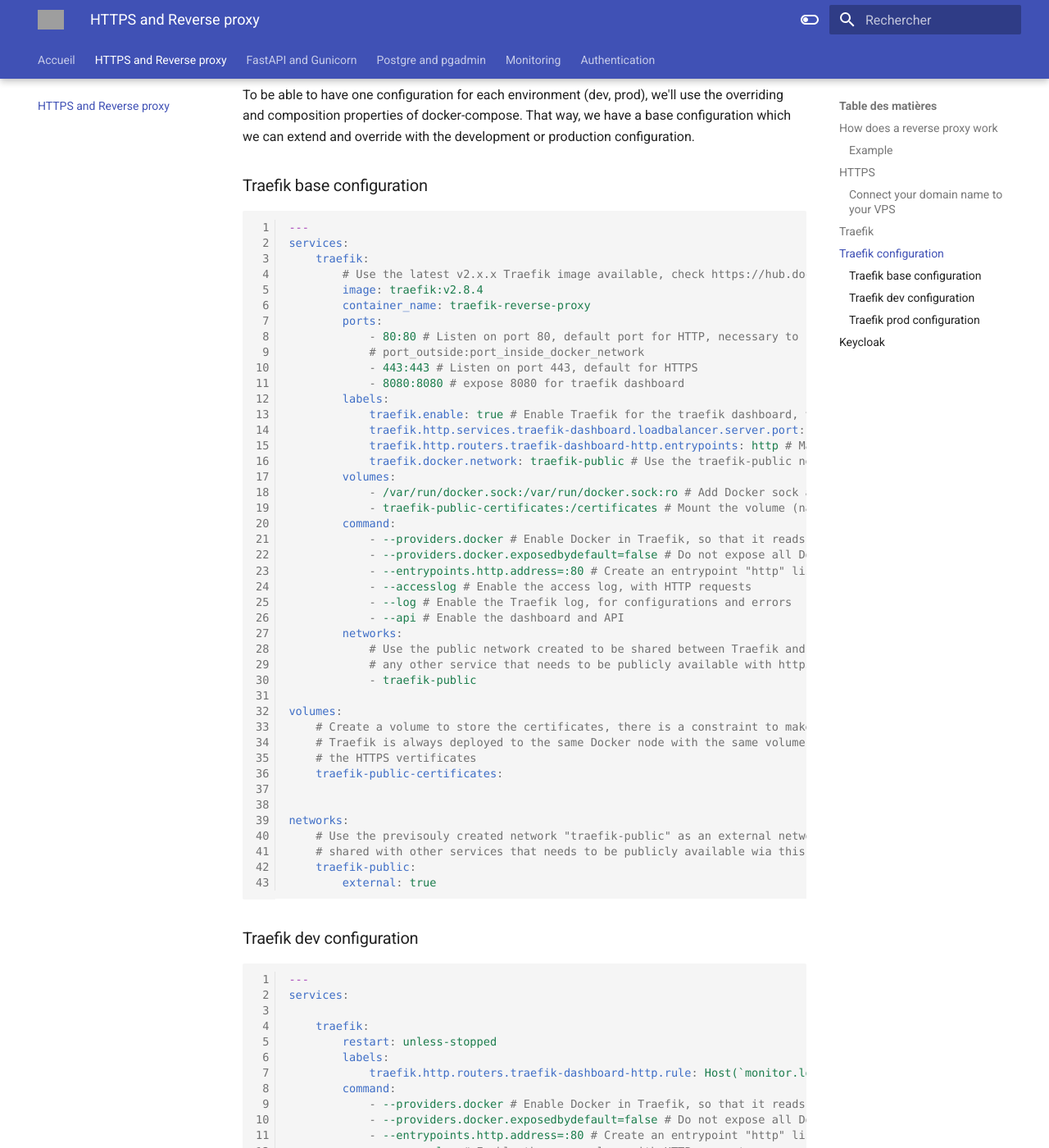
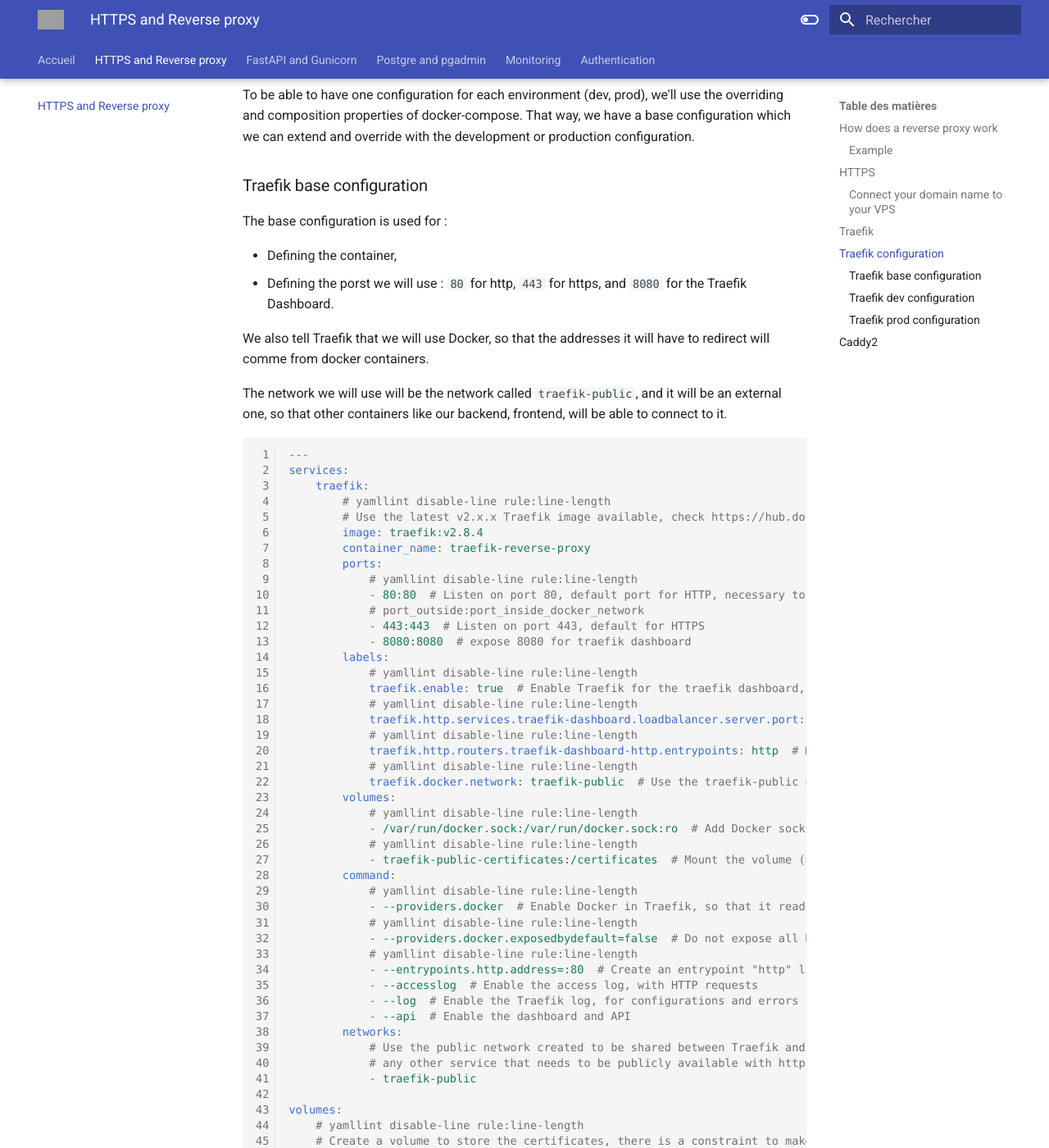
Before and after one commit to Klimorg/helloworld-stack-prod, an MkDocs documentation site: the page built from docs/https.md, in a window 1280 px wide and 1400 px high, scrolled down 4142 px. Shown: the whole window at 82% size. Built offline with MkDocs 1.6.1 and Material for MkDocs 9.7.7, drawn with Linux system fonts in a browser that asks for light colours; some web fonts are replaced; some of the changed text lies outside the part shown; grey boxes are pictures that could not be loaded.

````diff
--- a/docker-compose.traefik-dev.yml
+++ b/docker-compose.traefik-dev.yml
@@ -4,12 +4,16 @@ services:
     traefik:
         restart: unless-stopped
         labels:
+            # yamllint disable-line rule:line-length
             traefik.http.routers.traefik-dashboard-http.rule: Host(`monitor.localhost`)
         command:
-            - --providers.docker # Enable Docker in Traefik, so that it reads labels from Docker services
-            - --providers.docker.exposedbydefault=false # Do not expose all Docker services, only the ones explicitely exposed
-            - --entrypoints.http.address=:80 # Create an entrypoint "http" listening on port 80
-            - --accesslog # Enable the access log, with HTTP requests
-            - --log # Enable the Traefik log, for configurations and errors
-            - --api.insecure # Enable the dashboard and API
+            # yamllint disable-line rule:line-length
+            - --providers.docker  # Enable Docker in Traefik, so that it reads labels from Docker services
+            # yamllint disable-line rule:line-length
+            - --providers.docker.exposedbydefault=false  # Do not expose all Docker services, only the ones explicitely exposed
+            # yamllint disable-line rule:line-length
+            - --entrypoints.http.address=:80  # Create an entrypoint "http" listening on port 80
+            - --accesslog  # Enable the access log, with HTTP requests
+            - --log  # Enable the Traefik log, for configurations and errors
+            - --api.insecure  # Enable the dashboard and API
             - --api
--- a/docker-compose.traefik-prod.yml
+++ b/docker-compose.traefik-prod.yml
@@ -4,33 +4,49 @@ services:
     traefik:
         restart: always
         labels:
+            # yamllint disable-line rule:line-length
             traefik.http.routers.traefik-dashboard-http.rule: Host(`monitor.mathieuklimczak.com`)
             # Use the traefik-public network (declared below)
             # HTTPS
             # Use https
             traefik.http.routers.traefik-dashboard-https.entrypoints: https
+            # yamllint disable-line rule:line-length
             traefik.http.routers.traefik-dashboard-https.rule: Host(`monitor.mathieuklimczak.com`)
             traefik.http.routers.traefik-dashboard-https.tls: true
-            traefik.http.routers.traefik-dashboard-https.tls.certresolver: le # Use the "le" (Let's Encrypt) resolver created below
-            traefik.http.routers.traefik-dashboard-https.service: api@internal # Use the special Traefik service api@internal with the web UI/dashboard
-            traefik.http.middlewares.https-redirect.redirectscheme.scheme: https # https-redirect middleware to redirect HTTP to HTTPS
+            # yamllint disable-line rule:line-length
+            traefik.http.routers.traefik-dashboard-https.tls.certresolver: le  # Use the "le" (Let's Encrypt) resolver created below
+            # yamllint disable-line rule:line-length
+            traefik.http.routers.traefik-dashboard-https.service: api@internal  # Use the special Traefik service api@internal with the web UI/dashboard
+            # yamllint disable-line rule:line-length
+            traefik.http.middlewares.https-redirect.redirectscheme.scheme: https  # https-redirect middleware to redirect HTTP to HTTPS
+            # yamllint disable-line rule:line-length
             traefik.http.middlewares.https-redirect.redirectscheme.permanent: true
             # Middlerware to redirect HTTP to HTTPS
+            # yamllint disable-line rule:line-length
             # Anything that happend to our app on HTTP will be redirect by the middlerware
             # above on HTTPS
+            # yamllint disable-line rule:line-length
             traefik.http.routers.traefik-dashboard-http.middlewares: https-redirect
             # admin-auth middleware with HTTP basic auth
             # Using the env variables USERNAME and HASHED_PASSWORD
-            traefik.http.middlewares.admin-auth.basicauth.users: ${USERNAME}:${HASHED_PASSWORD} # Enable HTTP Basic auth, using the middleware created above
+            # yamllint disable-line rule:line-length
+            traefik.http.middlewares.admin-auth.basicauth.users: ${USERNAME}:${HASHED_PASSWORD}  # Enable HTTP Basic auth, using the middleware created above
             traefik.http.routers.traefik-dashboard-https.middlewares: admin-auth
         command:
-            - --providers.docker # Enable Docker in Traefik, so that it reads labels from Docker services
-            - --providers.docker.exposedbydefault=false # Do not expose all Docker services, only the ones explicitely exposed
-            - --entrypoints.http.address=:80 # Create an entrypoint "http" listening on port 80
-            - --entrypoints.https.address=:443 # Create an entrypoint "https" listening on port 443
-            - --certificatesresolvers.le.acme.email=klimczak.mathieu@pm.me # Create the certificate resolver "le" for Let's Encrypt, uses the environment variable EMAIL
-            - --certificatesresolvers.le.acme.storage=/certificates/acme.json # Store the Let's Encrypt certificates in the mounted volume
-            - --certificatesresolvers.le.acme.tlschallenge=true # Use the TLS Challenge for Let's Encrypt
-            - --accesslog # Enable the access log, with HTTP requests
-            - --log # Enable the Traefik log, for configurations and errors
-            - --api # Enable the dashboard and API
+            # yamllint disable-line rule:line-length
+            - --providers.docker  # Enable Docker in Traefik, so that it reads labels from Docker services
+            # yamllint disable-line rule:line-length
+            - --providers.docker.exposedbydefault=false  # Do not expose all Docker services, only the ones explicitely exposed
+            # yamllint disable-line rule:line-length
+            - --entrypoints.http.address=:80  # Create an entrypoint "http" listening on port 80
+            # yamllint disable-line rule:line-length
+            - --entrypoints.https.address=:443  # Create an entrypoint "https" listening on port 443
+            # yamllint disable-line rule:line-length
+            - --certificatesresolvers.le.acme.email=klimczak.mathieu@pm.me  # Create the certificate resolver "le" for Let's Encrypt, uses the environment variable EMAIL
+            # yamllint disable-line rule:line-length
+            - --certificatesresolvers.le.acme.storage=/certificates/acme.json  # Store the Let's Encrypt certificates in the mounted volume
+            # yamllint disable-line rule:line-length
+            - --certificatesresolvers.le.acme.tlschallenge=true  # Use the TLS Challenge for Let's Encrypt
+            - --accesslog  # Enable the access log, with HTTP requests
+            - --log  # Enable the Traefik log, for configurations and errors
+            - --api  # Enable the dashboard and API
--- a/docker-compose.traefik.yml
+++ b/docker-compose.traefik.yml
@@ -1,43 +1,58 @@
 ---
 services:
     traefik:
+        # yamllint disable-line rule:line-length
         # Use the latest v2.x.x Traefik image available, check https://hub.docker.com/_/traefik?tab=tags
         image: traefik:v2.8.4
         container_name: traefik-reverse-proxy
         ports:
-            - 80:80 # Listen on port 80, default port for HTTP, necessary to redirect to HTTPS
+            # yamllint disable-line rule:line-length
+            - 80:80  # Listen on port 80, default port for HTTP, necessary to redirect to HTTPS
             # port_outside:port_inside_docker_network
-            - 443:443 # Listen on port 443, default for HTTPS
-            - 8080:8080 # expose 8080 for traefik dashboard
+            - 443:443  # Listen on port 443, default for HTTPS
+            - 8080:8080  # expose 8080 for traefik dashboard
         labels:
-            traefik.enable: true # Enable Traefik for the traefik dashboard, to make it available in the public network
-            traefik.http.services.traefik-dashboard.loadbalancer.server.port: 8080 # Define the port inside of the Docker service to use
-            traefik.http.routers.traefik-dashboard-http.entrypoints: http # Make Traefik use this domain in HTTP
-            traefik.docker.network: traefik-public # Use the traefik-public network (declared below)
+            # yamllint disable-line rule:line-length
+            traefik.enable: true  # Enable Traefik for the traefik dashboard, to make it available in the public network
+            # yamllint disable-line rule:line-length
+            traefik.http.services.traefik-dashboard.loadbalancer.server.port: 8080  # Define the port inside of the Docker service to use
+            # yamllint disable-line rule:line-length
+            traefik.http.routers.traefik-dashboard-http.entrypoints: http  # Make Traefik use this domain in HTTP
+            # yamllint disable-line rule:line-length
+            traefik.docker.network: traefik-public  # Use the traefik-public network (declared below)
         volumes:
-            - /var/run/docker.sock:/var/run/docker.sock:ro # Add Docker sock as a mounted volume, so that Traefik can read the labels of the other services
-            - traefik-public-certificates:/certificates # Mount the volume (named volume) to store the certificates
+            # yamllint disable-line rule:line-length
+            - /var/run/docker.sock:/var/run/docker.sock:ro  # Add Docker sock as a mounted volume, so that Traefik can read the labels of the other services
+            # yamllint disable-line rule:line-length
+            - traefik-public-certificates:/certificates  # Mount the volume (named volume) to store the certificates
         command:
-            - --providers.docker # Enable Docker in Traefik, so that it reads labels from Docker services
-            - --providers.docker.exposedbydefault=false # Do not expose all Docker services, only the ones explicitely exposed
-            - --entrypoints.http.address=:80 # Create an entrypoint "http" listening on port 80
-            - --accesslog # Enable the access log, with HTTP requests
-            - --log # Enable the Traefik log, for configurations and errors
-            - --api # Enable the dashboard and API
+            # yamllint disable-line rule:line-length
+            - --providers.docker  # Enable Docker in Traefik, so that it reads labels from Docker services
+            # yamllint disable-line rule:line-length
+            - --providers.docker.exposedbydefault=false  # Do not expose all Docker services, only the ones explicitely exposed
+            # yamllint disable-line rule:line-length
+            - --entrypoints.http.address=:80  # Create an entrypoint "http" listening on port 80
+            - --accesslog  # Enable the access log, with HTTP requests
+            - --log  # Enable the Traefik log, for configurations and errors
+            - --api  # Enable the dashboard and API
         networks:
             # Use the public network created to be shared between Traefik and
             # any other service that needs to be publicly available with https
             - traefik-public
 
 volumes:
+    # yamllint disable-line rule:line-length
     # Create a volume to store the certificates, there is a constraint to make sure
+    # yamllint disable-line rule:line-length
     # Traefik is always deployed to the same Docker node with the same volume containing
     # the HTTPS vertificates
     traefik-public-certificates:
 
 
 networks:
+    # yamllint disable-line rule:line-length
     # Use the previsouly created network "traefik-public" as an external network,
+    # yamllint disable-line rule:line-length
     # shared with other services that needs to be publicly available wia this Traefik
     traefik-public:
         external: true
--- a/docs/https.md
+++ b/docs/https.md
@@ -118,7 +118,7 @@ To do https with a reverse proxy, you'll need :
 
 !!! quote
 
-    Domain names and web hosting are two different services. However, they work together to make websites possible.
+    **Domain names and web hosting are two different services**. However, they work together to make websites possible.
 
     Basically a domain name system is like a massive address book that is constantly updated. Behind each domain name, there is an address of the web hosting service storing the website’s files.
 
@@ -161,11 +161,22 @@ To be able to have one configuration for each environment (dev, prod), we'll use
 
 ### Traefik base configuration
 
+The base configuration is used for :
+
+* Defining the container,
+* Defining the porst we will use : `80` for http, `443` for https, and `8080` for the Traefik Dashboard.
+
+We also tell Traefik that we will use Docker, so that the addresses it will have to redirect will comme from docker containers.
+
+The network we will use will be the network called `traefik-public`, and it will be an external one, so that other containers like our backend, frontend, will be able to connect to it.
+
 ```yaml
 --8<-- "docker-compose.traefik.yml"
 ```
 
 ### Traefik dev configuration
+
+The configuration in development mode adds the address of the traefik dashboard : `monitor.localhost`.
 
 ```yaml
 --8<-- "docker-compose.traefik-dev.yml"
@@ -173,8 +184,10 @@ To be able to have one configuration for each environment (dev, prod), we'll use
 
 ### Traefik prod configuration
 
+The configuration in development mode enables https.
+
 ```yaml
 --8<-- "docker-compose.traefik-prod.yml"
 ```
 
-## Keycloak
+## Caddy2
--- a/mkdocs.yml
+++ b/mkdocs.yml
@@ -1,3 +1,4 @@
+---
 site_name: Production Stack Documentation
 site_author: Mathieu Klimczak
 theme:
````
Also changed, not shown: .pre-commit-config.yaml (+19 -15 lines), docker-compose-dev.yml (+18 -0 lines), docker-compose-prod.yml (+45 -9 lines), 1 other file.
